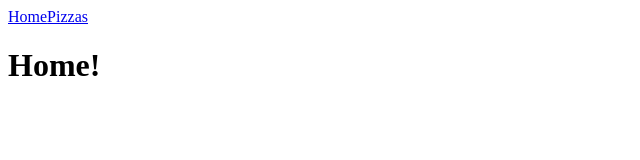
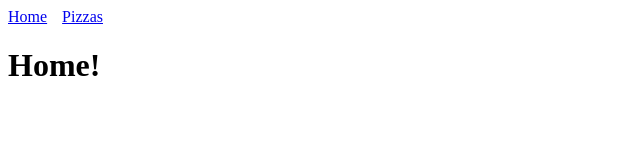
Before and after one commit to dalamo20/msse663-class-app, an Angular app: page / in a window 1280 px wide. Shown: the top 160 px of the page, without its empty margins (0-640 px from the left). Built offline with nearby package versions, Linux system fonts and the light colour scheme.

Commit message:
added some styling for the links

```diff
--- a/src/app/app.component.scss
+++ b/src/app/app.component.scss
@@ -0,0 +1,3 @@
+a {
+    margin-right: 15px;
+}
```
